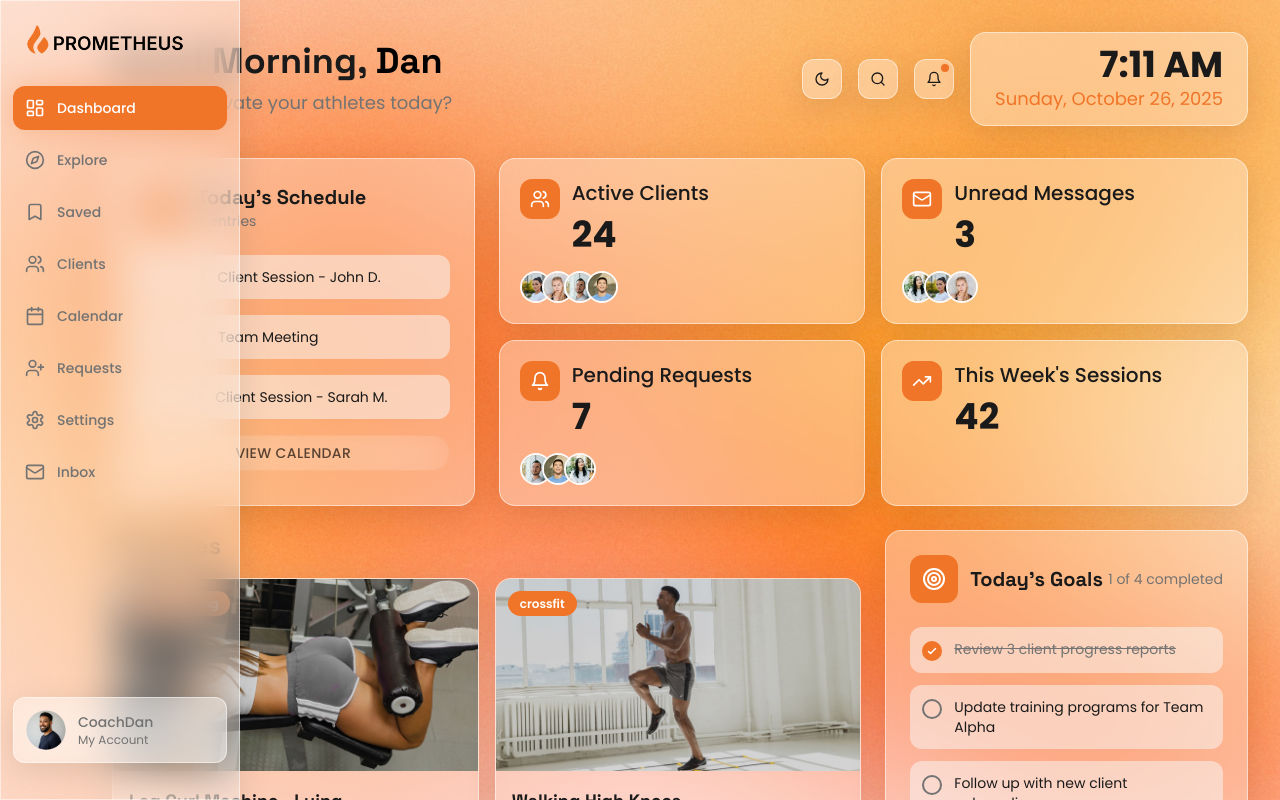
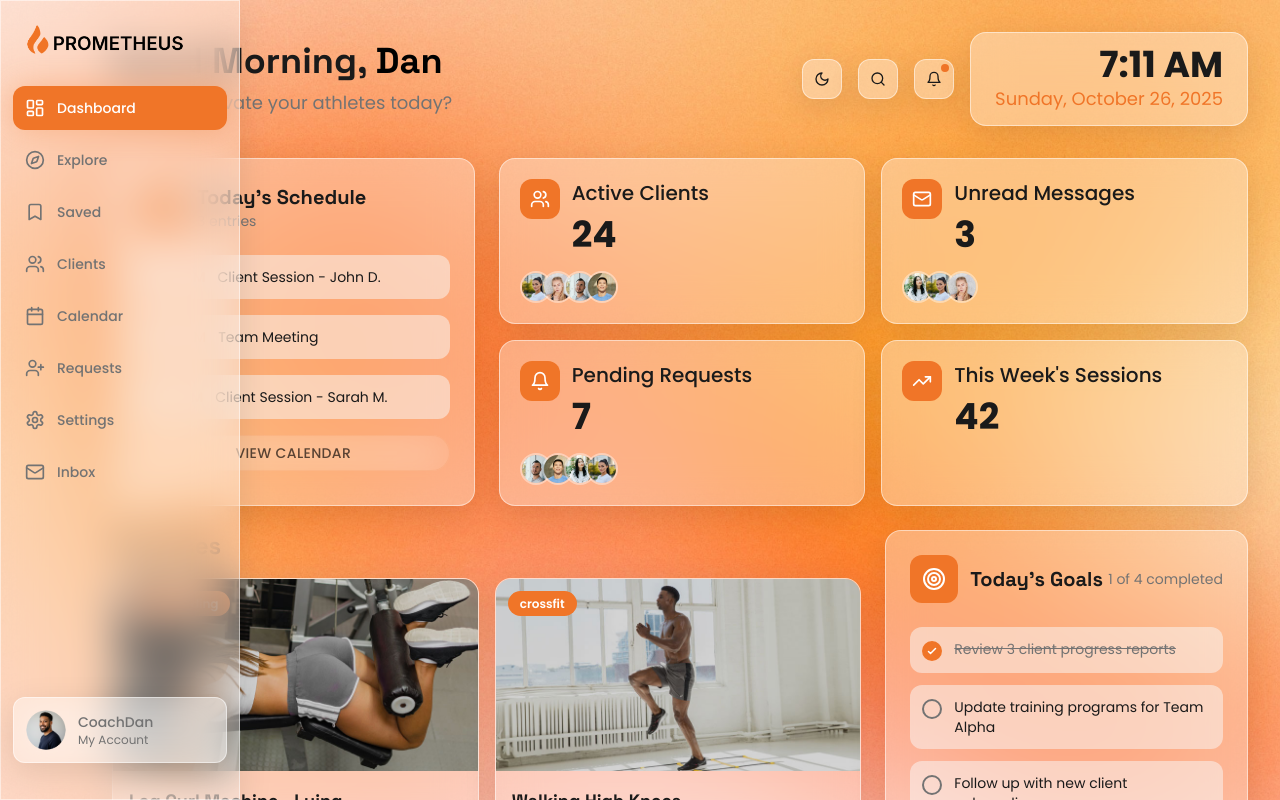
Before and after one commit to prometheusimpact/prometheus-coach-ui, a React (Vite) app: page /dashboard in a window 1280 px wide. Shown: the top 800 px of the page. Built offline with nearby package versions, Linux system fonts and the light colour scheme; the HTML template or start-up script is replaced by a standard one.

Commit message:
Update dashboard card avatars

```diff
--- a/src/components/Exercise/InfoCard.tsx
+++ b/src/components/Exercise/InfoCard.tsx
@@ -35,7 +35,7 @@ export const InfoCard = ({ icon: Icon, label, value, variant = "default", avatar
               key={index}
               src={avatar}
               alt={`Avatar ${index + 1}`}
-              className="w-8 h-8 rounded-full border-2 border-background object-cover"
+              className="w-8 h-8 rounded-full border-2 border-white/40 object-cover"
               style={{ marginLeft: index > 0 ? '-10px' : '0' }}
             />
           ))}
--- a/src/pages/Dashboard.tsx
+++ b/src/pages/Dashboard.tsx
@@ -173,7 +173,7 @@ const Dashboard = () => {
               label="Pending Requests"
               value="7"
               variant="accent"
-              avatars={[alexMartinezImg, mikeChenImg, rachelKimImg]}
+              avatars={[alexMartinezImg, mikeChenImg, rachelKimImg, sarahJohnsonImg]}
             />
             <InfoCard
               icon={TrendingUp}
```
